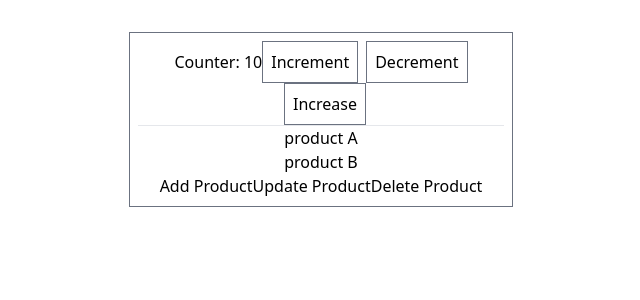
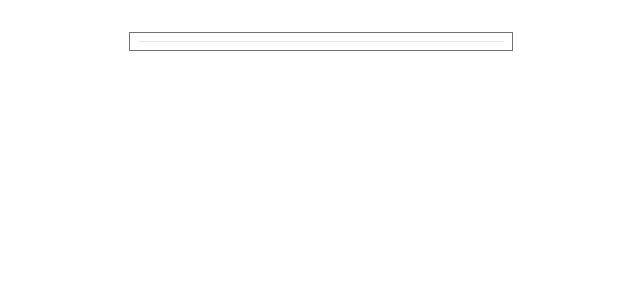
Before and after one commit to datlt2306/FPL-WEB209, a React (Vite) app: page / in a window 1280 px wide. Shown: the top 300 px of the page, without its empty margins (319-959 px from the left). Built offline with nearby package versions, Linux system fonts and the light colour scheme; data requests are answered from the project's data file.

Commit message:
Buổi 6: install redux react-redux

```diff
--- a/package.json
+++ b/package.json
@@ -14,7 +14,9 @@
         "immer": "^10.0.2",
         "react": "^18.2.0",
         "react-dom": "^18.2.0",
-        "react-icons": "^4.10.1"
+        "react-icons": "^4.10.1",
+        "react-redux": "^8.1.1",
+        "redux": "^4.2.1"
     },
     "devDependencies": {
         "@types/react": "^18.0.37",
--- a/src/App.tsx
+++ b/src/App.tsx
@@ -7,7 +7,7 @@ function App() {
             <div className="w-96 mx-auto border border-gray-500 p-2">
                 <Counter />
                 <hr />
-                <ProductList />
+                {/* <ProductList /> */}
             </div>
         </>
     );
--- /dev/null
+++ b/src/app/index.ts
@@ -0,0 +1,17 @@
+import { legacy_createStore as createStore } from 'redux'
+const reducer = (state = { count: 10 }, action: any) => {
+    switch (action.type) {
+        case "INCREMENT":
+            return { count: state.count + 1 };
+        case "DECREMENT":
+            return { count: state.count - 1 };
+        case "INCREASE":
+            return { count: state.count + action.payload };
+        default:
+            return state;
+    }
+}
+
+const store = createStore(reducer);
+
+export default store;
--- a/src/components/Counter/index.tsx
+++ b/src/components/Counter/index.tsx
@@ -1,32 +1,8 @@
-import { CounterContext } from "@/context/CounterProvider";
-import { useContext } from "react";
+import { useSelector } from "react-redux";
 
 const Counter = () => {
-    const { state, dispatch } = useContext(CounterContext);
-    console.log("state", state); // { count: 0}
-    return (
-        <div>
-            Counter: {state.count}
-            <button
-                className="border border-gray-500 p-2"
-                onClick={() => dispatch({ type: "INCREMENT" })}
-            >
-                Increment
-            </button>
-            <button
-                className="border border-gray-500 p-2 ml-2"
-                onClick={() => dispatch({ type: "DECREMENT" })}
-            >
-                Decrement
-            </button>
-            <button
-                className="border border-gray-500 p-2 ml-2"
-                onClick={() => dispatch({ type: "INCREASE", payload: 10 })}
-            >
-                Increase
-            </button>
-        </div>
-    );
+    const state = useSelector((state) => state);
+    return <div></div>;
 };
 
 export default Counter;
--- a/src/main.tsx
+++ b/src/main.tsx
@@ -1,13 +1,11 @@
 import ReactDOM from "react-dom/client";
 import App from "./App.tsx";
-import ProductProvider from "./context/ProductProvider.tsx";
 import "./index.css";
-import CounterProvider from "./context/CounterProvider.tsx";
+import { Provider } from "react-redux";
+import store from "./app/index.ts";
 
 ReactDOM.createRoot(document.getElementById("root") as HTMLElement).render(
-    <ProductProvider>
-        <CounterProvider>
-            <App />
-        </CounterProvider>
-    </ProductProvider>
+    <Provider store={store}>
+        <App />
+    </Provider>
 );
```
Also changed, not shown: 1 other file (tests, documents, lock files or other folders).
